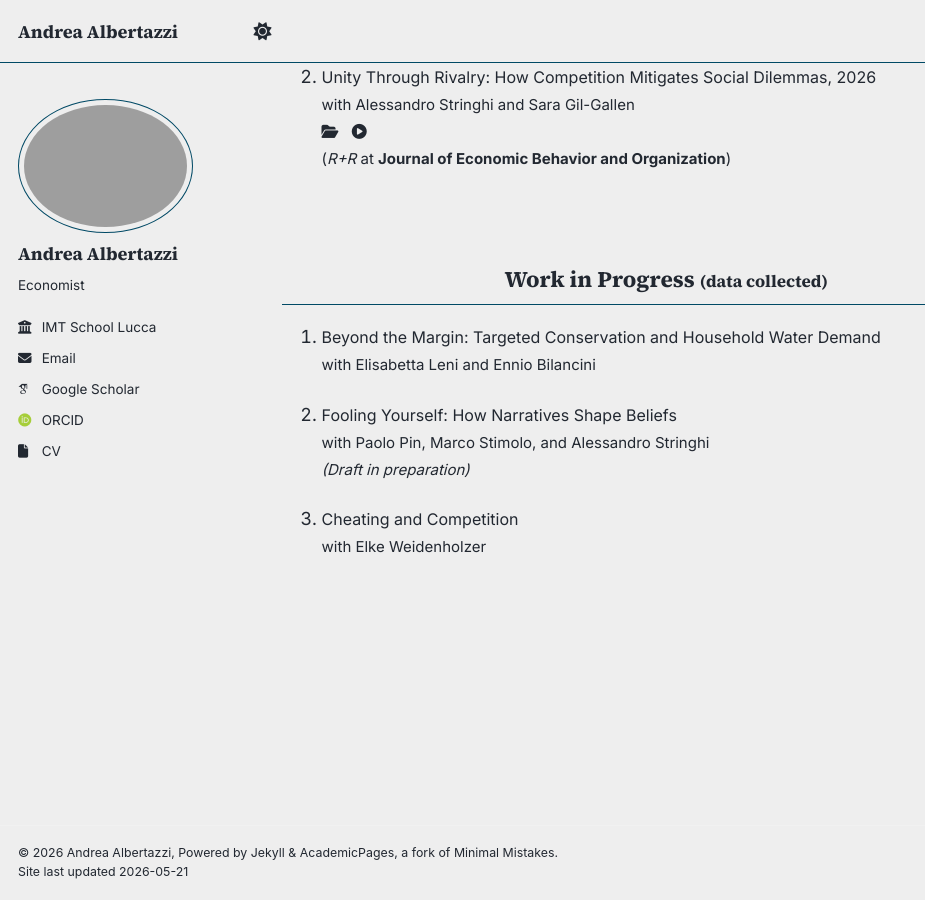
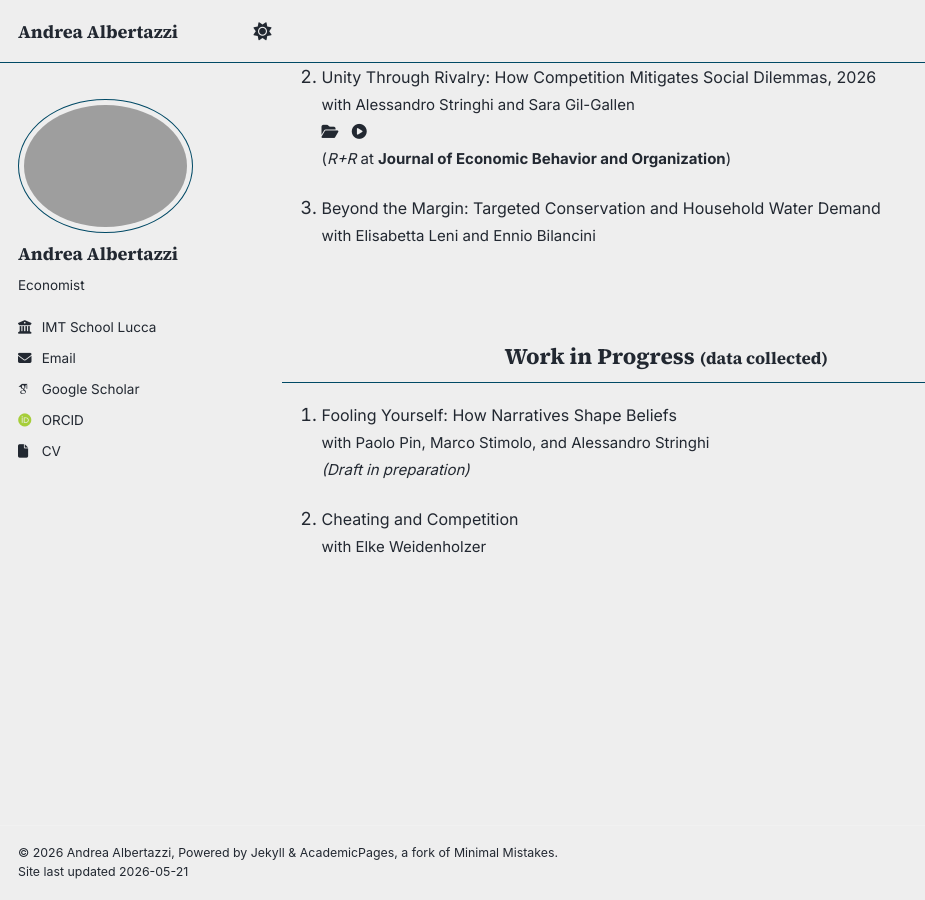
Before and after one commit to tazze87/tazze87.github.io, a Jekyll site: the page built from _pages/about.md, in a window 1280 px wide and 900 px high, scrolled down 913 px. Shown: the whole window, without its empty margins (0-925 px from the left). Built offline with Jekyll 4.4.1, drawn with Linux system fonts in a browser that asks for light colours; some web fonts are replaced; a script that is not in the unit is left out; part of the change alters nothing that is shown.

Commit message:
Update about.md

```diff
--- a/_pages/about.md
+++ b/_pages/about.md
@@ -92,16 +92,17 @@ author_profile: true
          <br>(*R+R* at **Journal of Economic Behavior and Organization**)
     </span>
 
-<br>
-<h2 style="text-align:center;">Work in Progress <small>(data collected)</small></h2>
-1. <a href="/files/Beyond the Margin_V1.pdf" target="_blank" rel="noopener noreferrer" style="font-size:16px;">
+
+3. <a href="/files/Beyond the Margin_V1.pdf" target="_blank" rel="noopener noreferrer" style="font-size:16px;">
      Beyond the Margin: Targeted Conservation and Household Water Demand</a><br>
     <span style="font-size:15px;">
     with <a href="https://sites.google.com/view/elisabettaleni/home" target="_blank" rel="noopener noreferrer">Elisabetta Leni</a>
     and <a href="https://sites.google.com/site/enniobilancini/home" target="_blank" rel="noopener noreferrer">Ennio Bilancini</a>
     </span>
 
-2. <span style="font-size:16px;">Fooling Yourself: How Narratives Shape Beliefs</span><br>
+<br>
+<h2 style="text-align:center;">Work in Progress <small>(data collected)</small></h2>
+1. <span style="font-size:16px;">Fooling Yourself: How Narratives Shape Beliefs</span><br>
     <span style="font-size:15px;">
     with <a href="https://www.paolopin.com" target="_blank" rel="noopener noreferrer">Paolo Pin</a>,
     <a href="https://sites.google.com/view/marcostimolo/home" target="_blank" rel="noopener noreferrer">Marco Stimolo</a>,
@@ -109,7 +110,7 @@ author_profile: true
     <br>*(Draft in preparation)*
     </span>
 
-3. <span style="font-size:16px;">Cheating and Competition</span><br>
+2. <span style="font-size:16px;">Cheating and Competition</span><br>
     <span style="font-size:15px;">
     with <a href="https://scholar.google.com/citations?hl=en&user=esqNgnEAAAAJ" target="_blank" rel="noopener noreferrer">Elke Weidenholzer</a>
     </span>
```
